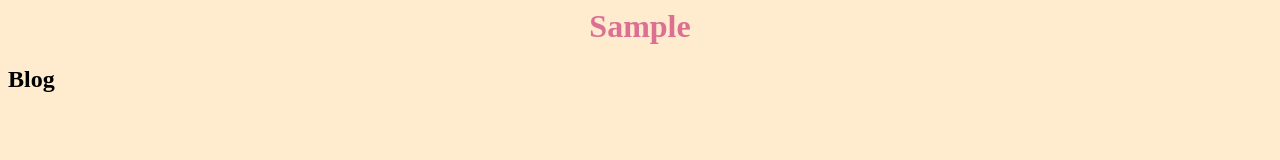
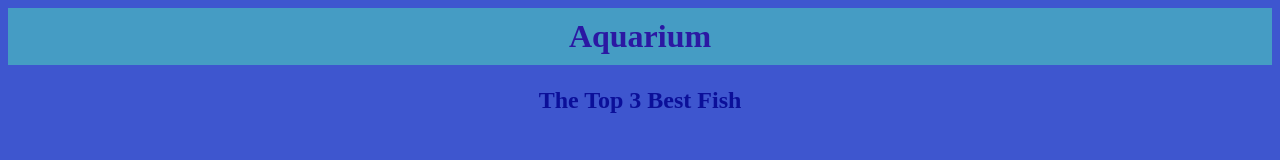
Before and after one commit to staten-island-tech/css-blogpost-project-MichelleO3O, a plain HTML site: page index.html in a window 1280 px wide. Drawn offline with Linux system fonts and the light colour scheme.

Commit message:
Second Commit

```diff
--- a/index.html
+++ b/index.html
@@ -7,7 +7,7 @@
     <title>Blog Post Project</title>
   </head>
   <body>
-    <h1>Sample</h1>
-    <h2>Blog</h2>
+    <h1 class="top-bar">Aquarium</h1>
+    <h2 class="title">The Top 3 Best Fish</h2>
   </body>
 </html>
--- a/style.css
+++ b/style.css
@@ -1,8 +1,15 @@
 body {
-  background-color: blanchedalmond;
+  background-color: #3e56cf;
 }
 
-h1 {
-  color: palevioletred;
+.top-bar {
+  color: #2b18a3;
+  text-align: center;
+  background-color: #459cc4;
+  padding: 0.8%;
+}
+
+.title {
+  color: #0b0f99;
   text-align: center;
 }
```
